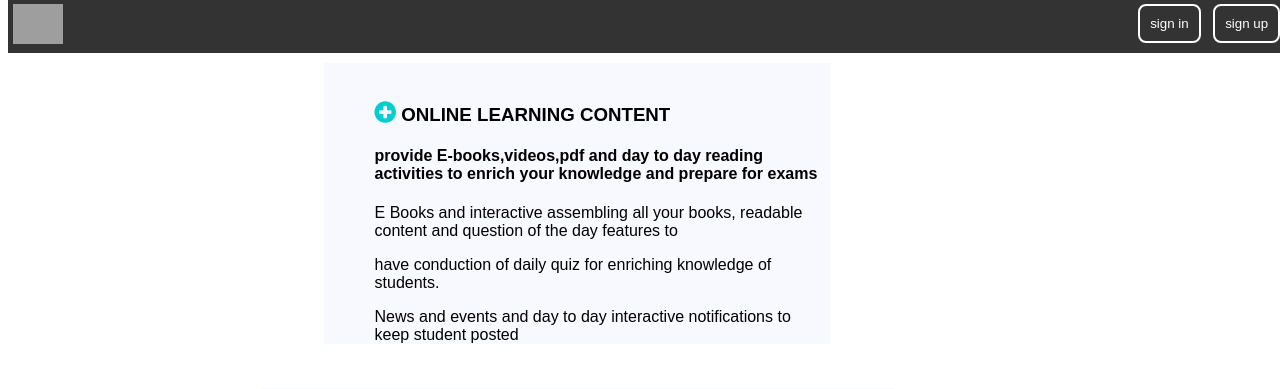
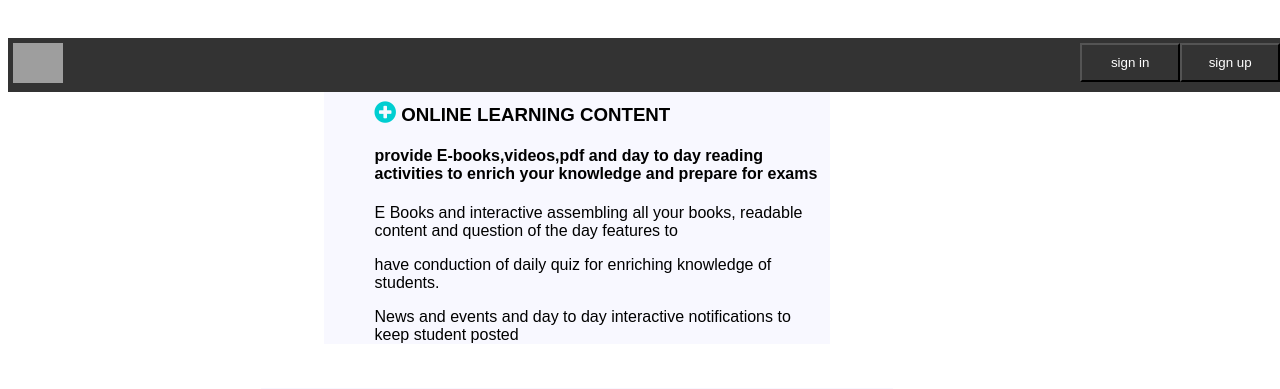
Before and after one commit to bandivamshikrishna/DjangoOnlineExam, a Django app: page / in a window 1280 px wide. Shown: the top 389 px of the page. Run offline with Django 3.2, Linux system fonts and the light colour scheme; some libraries are stand-ins or nearby versions; grey boxes are pictures that could not be loaded.

Commit message:
modified home page

```diff
--- a/templates/core/home.html
+++ b/templates/core/home.html
@@ -20,30 +20,19 @@
                 overflow: hidden;
                 background-color: #333;
                 position: fixed;
-                margin-top: -5%;
+                margin-top: -25px;
+            }
+            li button{
+                display: block;
+                background-color: #333;
+                color: white;
+                width: 100px;
+                padding: 10px;
+                text-align: center;
+                radius:8px;
+                border-radius: 8px solid white;
             }
 
-            li .button{
-                background-color: #333;
-                color:white;
-                display: inline-block;
-                text-align: center;
-                padding: 10px;
-                text-decoration: none;
-                border: 2px solid white;
-                border-radius: 8px;
-            }
-            li .button1{
-                margin-left: -75px;
-                background-color: #333;
-                color:white;
-                display: inline-block;
-                text-align: center;
-                padding: 10px;
-                text-decoration: none;
-                border: 2px solid white;
-                border-radius: 8px;
-            }
             .container{
                 width:40%;
                 margin-top: 5%;
@@ -87,10 +76,10 @@
     </head>
     <body>
         <ul>
-            <li style="float:right"><button class="button">sign up</button></a></li>
-            <li style="float:right"><button class="button1">sign in</button></li>
+           <div> <li style="float:right"><button onclick="document.location.href='#'" >sign up</button></li>
+            <li style="float:right"><button onclick="document.location.href='https://www.facebook.com/'" >sign in</button></li>
             <li style="float:left"><img src="#" width="50" height="40"> </li>
-
+           </div>
         </ul>
         <div class="container">
             <div class="content">
@@ -115,7 +104,7 @@
                     <a class="a2" href="#"><i class="fa fa-database" style="font-size:25px;color:darkturquoise"></i><br>Difficulty Level Analysis</a></div><br>
                     <a href="#"><i class="fa fa-columns" style="font-size:25px;color:darkturquoise"></i><br>slection wise performance</a>
                     <div class="a2"> <a class="a2" href="#"><i class="fa fa-pie-chart" style="font-size:25px;color:darkturquoise"></i><br>Comparison Report</a></div><br>
-                        <a href="#"><i class="fa fa-tasks" style="font-size:25px;color:darkturquoise"></i><br>section wise mark distribution</a>
+                    <a href="#"><i class="fa fa-tasks" style="font-size:25px;color:darkturquoise"></i><br>section wise mark distribution</a>
                         <div class="a2"> <a class="a2" href="#"><i class="fa fa-bar-chart" style="font-size:25px;color:darkturquoise"></i><br>In-Depth Analysis</a></div>
                     </div>
                 </div>
```
